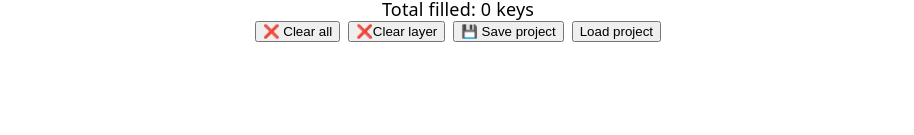
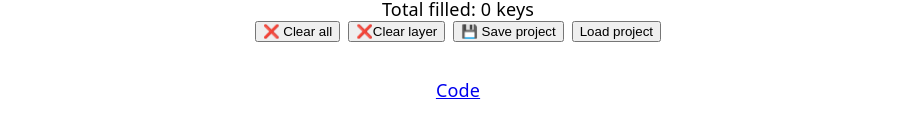
Before and after one commit to MultiMote/cardputer-adv-layout-editor, a Vue app: page / in a window 1280 px wide. Shown: the part 611-746 px from the top of the page, without its empty margins (182-1096 px from the left). Built offline with nearby package versions, Linux system fonts and the light colour scheme.

Commit message:
Code link

```diff
--- a/src/App.vue
+++ b/src/App.vue
@@ -105,6 +105,8 @@ const totalFilledCount = computed(() => {
     <button @click="saveProject">💾 Save project</button>
     <button @click="loadProject">Load project</button>
   </div>
+
+  <a href="https://github.com/MultiMote/cardputer-adv-layout-editor" class="code-link" target="_blank">Code</a>
 </template>
 
 <style scoped>
@@ -118,4 +120,8 @@ const totalFilledCount = computed(() => {
   display: flex;
   gap: 8px;
 }
+
+.code-link {
+  margin-top: 2rem;
+}
 </style>
```
